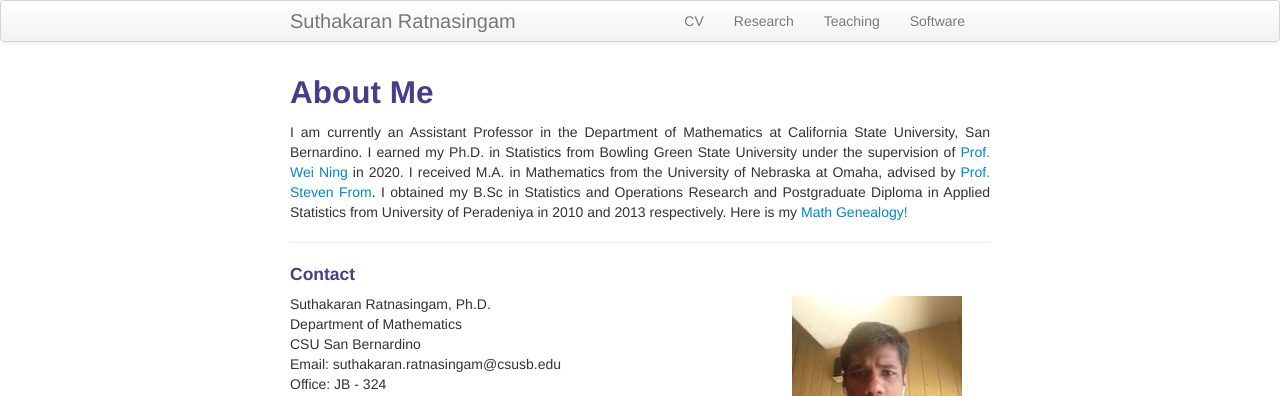
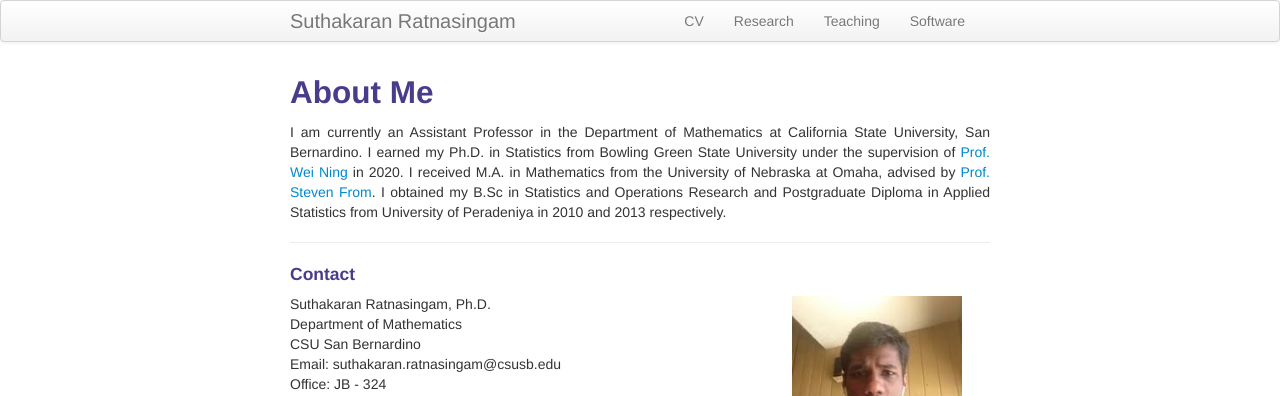
Before and after one commit to suthakaranr/suthakaranr.github.io, a Jekyll site: the page built from index.md, in a window 1280 px wide. Shown: the top 396 px of the page. Built offline with Jekyll 4.4.1, drawn with Linux system fonts in a browser that asks for light colours.

Commit message:
Update index.md

```diff
--- a/index.md
+++ b/index.md
@@ -8,7 +8,7 @@ keywords: Statistics
 About Me
 ---
 <p align="justify">
-I am currently an Assistant Professor in the Department of Mathematics at California State University, San Bernardino. I earned my Ph.D. in Statistics from Bowling Green State University under the supervision of <a style="text-decoration:none" href="https://www.bgsu.edu/arts-and-sciences/mathematics-and-statistics/faculty-and-staff/wei-ning.html" target="_blank" rel="noopener noreferrer">Prof. Wei Ning</a> in 2020. I received M.A. in Mathematics from the University of Nebraska at Omaha, advised by <a style="text-decoration:none" href="https://www.unomaha.edu/college-of-arts-and-sciences/mathematics/about-us/directory/steven-from.php" target="_blank" rel="noopener noreferrer">Prof. Steven From</a>. I obtained my B.Sc in Statistics and Operations Research and Postgraduate Diploma in Applied Statistics from University of Peradeniya in 2010 and 2013 respectively. Here is my <a style="text-decoration:none" href="../assets/SuthaMathGen.html" target="_blank" rel="noopener noreferrer"><span style="text-align:center">Math Genealogy!</span></a>
+I am currently an Assistant Professor in the Department of Mathematics at California State University, San Bernardino. I earned my Ph.D. in Statistics from Bowling Green State University under the supervision of <a style="text-decoration:none" href="https://www.bgsu.edu/arts-and-sciences/mathematics-and-statistics/faculty-and-staff/wei-ning.html" target="_blank" rel="noopener noreferrer">Prof. Wei Ning</a> in 2020. I received M.A. in Mathematics from the University of Nebraska at Omaha, advised by <a style="text-decoration:none" href="https://www.unomaha.edu/college-of-arts-and-sciences/mathematics/about-us/directory/steven-from.php" target="_blank" rel="noopener noreferrer">Prof. Steven From</a>. I obtained my B.Sc in Statistics and Operations Research and Postgraduate Diploma in Applied Statistics from University of Peradeniya in 2010 and 2013 respectively.
 </p>
 
 
```
